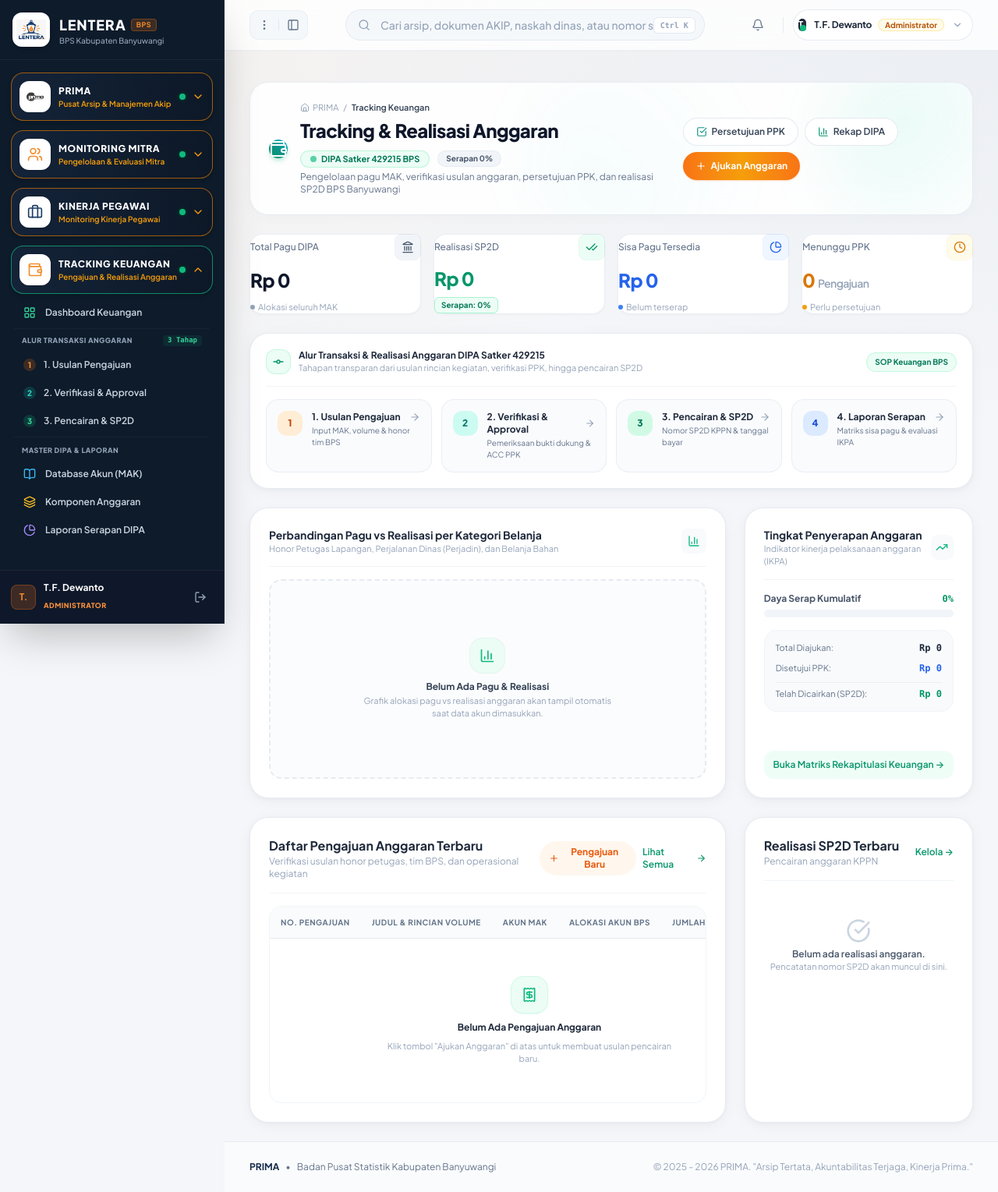
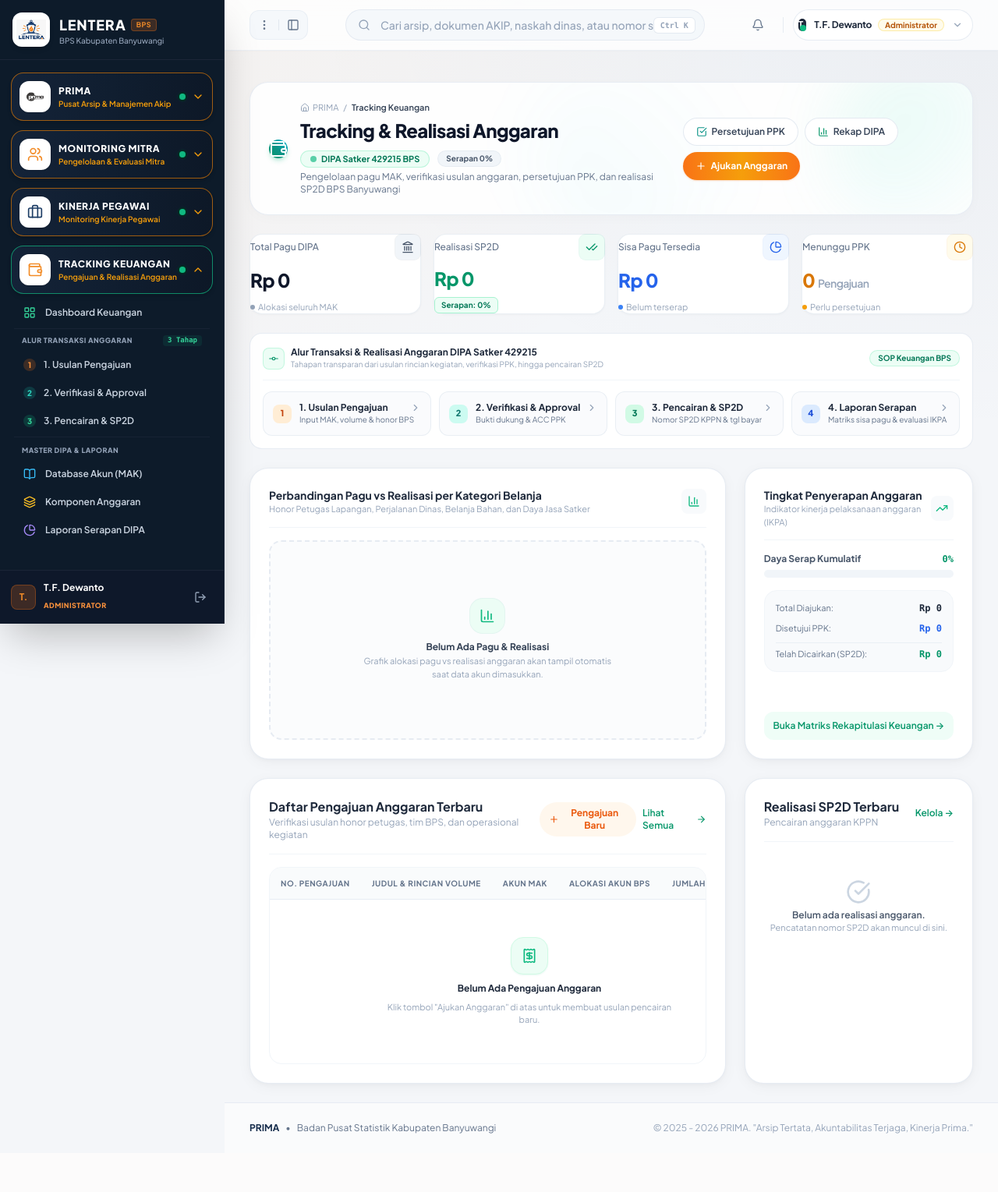
Before and after one commit to syafiq789/prima-bps-banyuwangi, a Flask app: page /keuangan/ in a window 1280 px wide. Shown: the whole page at 78% size. After the commit the page ends 1454 px from the top, so only its background shows below. Run offline with Flask 3, Linux system fonts and the light colour scheme; a user stored in the database is signed in; some libraries are stand-ins or nearby versions.

Commit message:
style: seragamkan struktur 25 kecamatan, rapikan alur dashboard mitra & keuangan, dan sempurnakan pengajuan akun BPS

```diff
--- a/app/routes/keuangan.py
+++ b/app/routes/keuangan.py
@@ -31,17 +31,24 @@ def dashboard():
     transaksi_terbaru = PengajuanAnggaran.query.order_by(PengajuanAnggaran.created_at.desc()).limit(7).all()
     realisasi_terbaru = RealisasiAnggaran.query.order_by(RealisasiAnggaran.created_at.desc()).limit(5).all()
 
-    # Data Chart.js: Komposisi Pagu vs Realisasi per Kategori
-    kategori_list = ['HONOR', 'PERJADIN', 'BAHAN']
+    # Data Chart.js: Komposisi Pagu vs Realisasi per Kategori (Lengkap 4 Kategori DIPA)
+    kategori_mapping = [
+        ('HONOR', 'Honor Mitra & Survei'),
+        ('PERJADIN', 'Perjalanan Dinas'),
+        ('BAHAN', 'Belanja Bahan & ATK'),
+        ('LAINNYA', 'Daya & Jasa Satker')
+    ]
+    kategori_labels = []
     pagu_per_kat = []
     real_per_kat = []
-    for k in kategori_list:
-        pagu_k = db.session.query(func.sum(AkunAnggaran.pagu_awal)).filter(AkunAnggaran.kategori == k).scalar() or 0
+    for k_code, k_label in kategori_mapping:
+        pagu_k = db.session.query(func.sum(AkunAnggaran.pagu_awal)).filter(AkunAnggaran.kategori == k_code).scalar() or 0
         # hitung realisasi kategori k
         real_k = db.session.query(func.sum(RealisasiAnggaran.jumlah_realisasi))\
             .join(PengajuanAnggaran, RealisasiAnggaran.pengajuan_id == PengajuanAnggaran.id)\
             .join(AkunAnggaran, PengajuanAnggaran.akun_id == AkunAnggaran.id)\
-            .filter(AkunAnggaran.kategori == k).scalar() or 0
+            .filter(AkunAnggaran.kategori == k_code).scalar() or 0
+        kategori_labels.append(k_label)
         pagu_per_kat.append(pagu_k)
         real_per_kat.append(real_k)
 
@@ -62,7 +69,7 @@ def dashboard():
         persentase_serapan=persentase_serapan,
         transaksi_terbaru=transaksi_terbaru,
         realisasi_terbaru=realisasi_terbaru,
-        kategori_labels=kategori_list,
+        kategori_labels=kategori_labels,
         pagu_per_kat=pagu_per_kat,
         real_per_kat=real_per_kat,
         akun_options=akun_options,
--- a/app/templates/keuangan/dashboard.html
+++ b/app/templates/keuangan/dashboard.html
@@ -139,82 +139,82 @@
     <!-- ALUR TRANSAKSI & REALISASI ANGGARAN DIPA BPS BANYUWANGI       -->
     <!-- Menjelaskan tahapan proses dari Usulan hingga Pencairan SP2D   -->
     <!-- ============================================================== -->
-    <div class="bg-white rounded-3xl p-5 border border-slate-200/80 shadow-soft">
-        <div class="flex items-center justify-between pb-3.5 border-b border-slate-100 mb-4">
-            <div class="flex items-center gap-2.5">
-                <div class="w-8 h-8 rounded-xl bg-emerald-50 text-emerald-600 flex items-center justify-center border border-emerald-200/60 shadow-2xs">
-                    <i data-lucide="git-commit" class="w-4 h-4"></i>
+    <div class="bg-white rounded-2xl p-4 sm:p-4.5 border border-slate-200/80 shadow-xs">
+        <div class="flex items-center justify-between pb-3 border-b border-slate-100 mb-3.5">
+            <div class="flex items-center gap-2">
+                <div class="w-7 h-7 rounded-lg bg-emerald-50 text-emerald-600 flex items-center justify-center border border-emerald-200/60 shadow-2xs">
+                    <i data-lucide="git-commit" class="w-3.5 h-3.5"></i>
                 </div>
                 <div>
                     <h2 class="text-xs font-bold text-slate-800">Alur Transaksi & Realisasi Anggaran DIPA Satker 429215</h2>
-                    <p class="text-[11px] text-slate-400">Tahapan transparan dari usulan rincian kegiatan, verifikasi PPK, hingga pencairan SP2D</p>
+                    <p class="text-[10px] text-slate-400">Tahapan transparan dari usulan rincian kegiatan, verifikasi PPK, hingga pencairan SP2D</p>
                 </div>
             </div>
-            <span class="text-[10px] font-bold text-emerald-700 bg-emerald-50 px-2.5 py-1 rounded-full border border-emerald-200/60 hidden sm:inline-block">
+            <span class="text-[10px] font-bold text-emerald-700 bg-emerald-50 px-2.5 py-0.5 rounded-full border border-emerald-200/60 hidden sm:inline-block">
                 SOP Keuangan BPS
             </span>
         </div>
 
-        <div class="grid grid-cols-1 sm:grid-cols-2 lg:grid-cols-4 gap-3">
+        <div class="grid grid-cols-1 sm:grid-cols-2 lg:grid-cols-4 gap-2.5">
             <!-- Langkah 1: Input Pengajuan -->
-            <a href="{{ url_for('keuangan.pengajuan') }}" class="p-3.5 rounded-2xl bg-slate-50/70 hover:bg-orange-50/50 border border-slate-200/70 hover:border-orange-300 transition-all group flex items-start gap-3">
-                <span class="w-8 h-8 rounded-xl bg-orange-100 text-orange-700 font-black text-xs flex items-center justify-center flex-shrink-0 group-hover:scale-105 transition-transform shadow-2xs">1</span>
+            <a href="{{ url_for('keuangan.pengajuan') }}" class="p-3 rounded-xl bg-slate-50/70 hover:bg-orange-50/60 border border-slate-200/70 hover:border-orange-300 transition-all group flex items-center gap-2.5">
+                <span class="w-6 h-6 rounded-lg bg-orange-100 text-orange-700 font-black text-[11px] flex items-center justify-center flex-shrink-0 group-hover:scale-105 transition-transform shadow-2xs">1</span>
                 <div class="min-w-0 flex-1">
                     <div class="flex items-center justify-between">
                         <h3 class="text-xs font-bold text-slate-800 group-hover:text-orange-700 transition-colors">1. Usulan Pengajuan</h3>
-                        <i data-lucide="arrow-right" class="w-3.5 h-3.5 text-slate-400 group-hover:translate-x-1 transition-transform"></i>
+                        <i data-lucide="chevron-right" class="w-3.5 h-3.5 text-slate-400 group-hover:translate-x-0.5 transition-transform"></i>
                     </div>
-                    <p class="text-[10px] text-slate-500 mt-0.5">Input MAK, volume & honor tim BPS</p>
+                    <p class="text-[10px] text-slate-500 truncate">Input MAK, volume & honor BPS</p>
                 </div>
             </a>
 
             <!-- Langkah 2: Persetujuan PPK -->
-            <a href="{{ url_for('keuangan.persetujuan') }}" class="p-3.5 rounded-2xl bg-slate-50/70 hover:bg-teal-50/50 border border-slate-200/70 hover:border-teal-300 transition-all group flex items-start gap-3">
-                <span class="w-8 h-8 rounded-xl bg-teal-100 text-teal-700 font-black text-xs flex items-center justify-center flex-shrink-0 group-hover:scale-105 transition-transform shadow-2xs">2</span>
+            <a href="{{ url_for('keuangan.persetujuan') }}" class="p-3 rounded-xl bg-slate-50/70 hover:bg-teal-50/60 border border-slate-200/70 hover:border-teal-300 transition-all group flex items-center gap-2.5">
+                <span class="w-6 h-6 rounded-lg bg-teal-100 text-teal-700 font-black text-[11px] flex items-center justify-center flex-shrink-0 group-hover:scale-105 transition-transform shadow-2xs">2</span>
                 <div class="min-w-0 flex-1">
                     <div class="flex items-center justify-between">
                         <h3 class="text-xs font-bold text-slate-800 group-hover:text-teal-700 transition-colors">2. Verifikasi & Approval</h3>
-                        <i data-lucide="arrow-right" class="w-3.5 h-3.5 text-slate-400 group-hover:translate-x-1 transition-transform"></i>
+                        <i data-lucide="chevron-right" class="w-3.5 h-3.5 text-slate-400 group-hover:translate-x-0.5 transition-transform"></i>
                     </div>
-                    <p class="text-[10px] text-slate-500 mt-0.5">Pemeriksaan bukti dukung & ACC PPK</p>
+                    <p class="text-[10px] text-slate-500 truncate">Bukti dukung & ACC PPK</p>
                 </div>
             </a>
 
             <!-- Langkah 3: Pencairan SP2D -->
-            <a href="{{ url_for('keuangan.realisasi') }}" class="p-3.5 rounded-2xl bg-slate-50/70 hover:bg-emerald-50/50 border border-slate-200/70 hover:border-emerald-300 transition-all group flex items-start gap-3">
-                <span class="w-8 h-8 rounded-xl bg-emerald-100 text-emerald-700 font-black text-xs flex items-center justify-center flex-shrink-0 group-hover:scale-105 transition-transform shadow-2xs">3</span>
+            <a href="{{ url_for('keuangan.realisasi') }}" class="p-3 rounded-xl bg-slate-50/70 hover:bg-emerald-50/60 border border-slate-200/70 hover:border-emerald-300 transition-all group flex items-center gap-2.5">
+                <span class="w-6 h-6 rounded-lg bg-emerald-100 text-emerald-700 font-black text-[11px] flex items-center justify-center flex-shrink-0 group-hover:scale-105 transition-transform shadow-2xs">3</span>
                 <div class="min-w-0 flex-1">
                     <div class="flex items-center justify-between">
                         <h3 class="text-xs font-bold text-slate-800 group-hover:text-emerald-700 transition-colors">3. Pencairan & SP2D</h3>
-                        <i data-lucide="arrow-right" class="w-3.5 h-3.5 text-slate-400 group-hover:translate-x-1 transition-transform"></i>
+                        <i data-lucide="chevron-right" class="w-3.5 h-3.5 text-slate-400 group-hover:translate-x-0.5 transition-transform"></i>
                     </div>
-                    <p class="text-[10px] text-slate-500 mt-0.5">Nomor SP2D KPPN & tanggal bayar</p>
+                    <p class="text-[10px] text-slate-500 truncate">Nomor SP2D KPPN & tgl bayar</p>
                 </div>
             </a>
 
             <!-- Langkah 4: Rekapitulasi Serapan -->
-            <a href="{{ url_for('keuangan.rekapitulasi') }}" class="p-3.5 rounded-2xl bg-slate-50/70 hover:bg-blue-50/50 border border-slate-200/70 hover:border-blue-300 transition-all group flex items-start gap-3">
-                <span class="w-8 h-8 rounded-xl bg-blue-100 text-blue-700 font-black text-xs flex items-center justify-center flex-shrink-0 group-hover:scale-105 transition-transform shadow-2xs">4</span>
+            <a href="{{ url_for('keuangan.rekapitulasi') }}" class="p-3 rounded-xl bg-slate-50/70 hover:bg-blue-50/60 border border-slate-200/70 hover:border-blue-300 transition-all group flex items-center gap-2.5">
+                <span class="w-6 h-6 rounded-lg bg-blue-100 text-blue-700 font-black text-[11px] flex items-center justify-center flex-shrink-0 group-hover:scale-105 transition-transform shadow-2xs">4</span>
                 <div class="min-w-0 flex-1">
                     <div class="flex items-center justify-between">
                         <h3 class="text-xs font-bold text-slate-800 group-hover:text-blue-700 transition-colors">4. Laporan Serapan</h3>
-                        <i data-lucide="arrow-right" class="w-3.5 h-3.5 text-slate-400 group-hover:translate-x-1 transition-transform"></i>
+                        <i data-lucide="chevron-right" class="w-3.5 h-3.5 text-slate-400 group-hover:translate-x-0.5 transition-transform"></i>
                     </div>
-                    <p class="text-[10px] text-slate-500 mt-0.5">Matriks sisa pagu & evaluasi IKPA</p>
+                    <p class="text-[10px] text-slate-500 truncate">Matriks sisa pagu & evaluasi IKPA</p>
                 </div>
             </a>
         </div>
     </div>
 
-    <!-- 3. Charts Section with Modern Empty States -->
-    <div class="grid grid-cols-1 lg:grid-cols-3 gap-6">
+    <!-- 3. Charts Section with Balanced Heights -->
+    <div class="grid grid-cols-1 lg:grid-cols-3 gap-6 items-stretch">
 
         <!-- Chart 1: Bar Chart Pagu vs Realisasi -->
-        <div class="lg:col-span-2 bg-white rounded-3xl p-6 border border-slate-200/80 shadow-soft flex flex-col justify-between">
+        <div class="lg:col-span-2 bg-white rounded-3xl p-6 border border-slate-200/80 shadow-soft flex flex-col justify-between h-full">
             <div class="flex items-center justify-between pb-3.5 border-b border-slate-100 mb-4">
                 <div>
                     <h2 class="text-sm font-bold text-slate-800">Perbandingan Pagu vs Realisasi per Kategori Belanja</h2>
-                    <p class="text-[11px] text-slate-400">Honor Petugas Lapangan, Perjalanan Dinas (Perjadin), dan Belanja Bahan</p>
+                    <p class="text-[11px] text-slate-400">Honor Petugas Lapangan, Perjalanan Dinas, Belanja Bahan, dan Daya Jasa Satker</p>
                 </div>
                 <div class="w-8 h-8 rounded-lg bg-slate-50 text-slate-400 flex items-center justify-center">
                     <i data-lucide="bar-chart-3" class="w-4 h-4 text-emerald-500"></i>
@@ -237,7 +237,7 @@
         </div>
 
         <!-- Serapan Anggaran & Daya Serap BPS -->
-        <div class="bg-white rounded-3xl p-6 border border-slate-200/80 shadow-soft flex flex-col justify-between">
+        <div class="bg-white rounded-3xl p-6 border border-slate-200/80 shadow-soft flex flex-col justify-between h-full">
             <div>
                 <div class="pb-3.5 border-b border-slate-100 mb-4 flex items-center justify-between">
                     <div>
@@ -577,8 +577,13 @@
 
                         <!-- Peran Tim -->
                         <div>
-                            <label class="block text-[11px] font-bold text-slate-700 mb-1">Peran dalam Tim BPS</label>
-                            <input type="text" name="peran_tim" value="Ketua Tim Pelaksana" placeholder="Contoh: Ketua Tim Teknis" class="w-full px-3 py-2 rounded-xl border border-blue-200 text-xs focus:ring-2 focus:ring-blue-500/20">
+                            <label class="block text-[11px] font-bold text-slate-700 mb-1">Peran dalam Tim Pengelola BPS</label>
+                            <select name="peran_tim" id="selectPeranTim" class="w-full px-3 py-2 rounded-xl border border-blue-200 text-xs bg-white focus:ring-2 focus:ring-blue-500/20">
+                                <option value="Ketua Tim Kerja">Ketua Tim Kerja</option>
+                                <option value="Penanggung Jawab Teknis">Penanggung Jawab Teknis</option>
+                                <option value="Koordinator Lapangan">Koordinator Lapangan</option>
+                                <option value="Pengolah Data / Sekretariat">Pengolah Data / Sekretariat</option>
+                            </select>
                         </div>
                     </div>
 
@@ -647,6 +652,8 @@ document.addEventListener('DOMContentLoaded', () => {
             options: {
                 responsive: true,
                 maintainAspectRatio: false,
+                barPercentage: 0.65,
+                categoryPercentage: 0.75,
                 scales: {
                     y: {
                         beginAtZero: true,
```
Also changed, not shown: app/templates/mitra/dashboard.html (+28 -28 lines), app/templates/mitra/rekapitulasi.html (+42 -15 lines).
